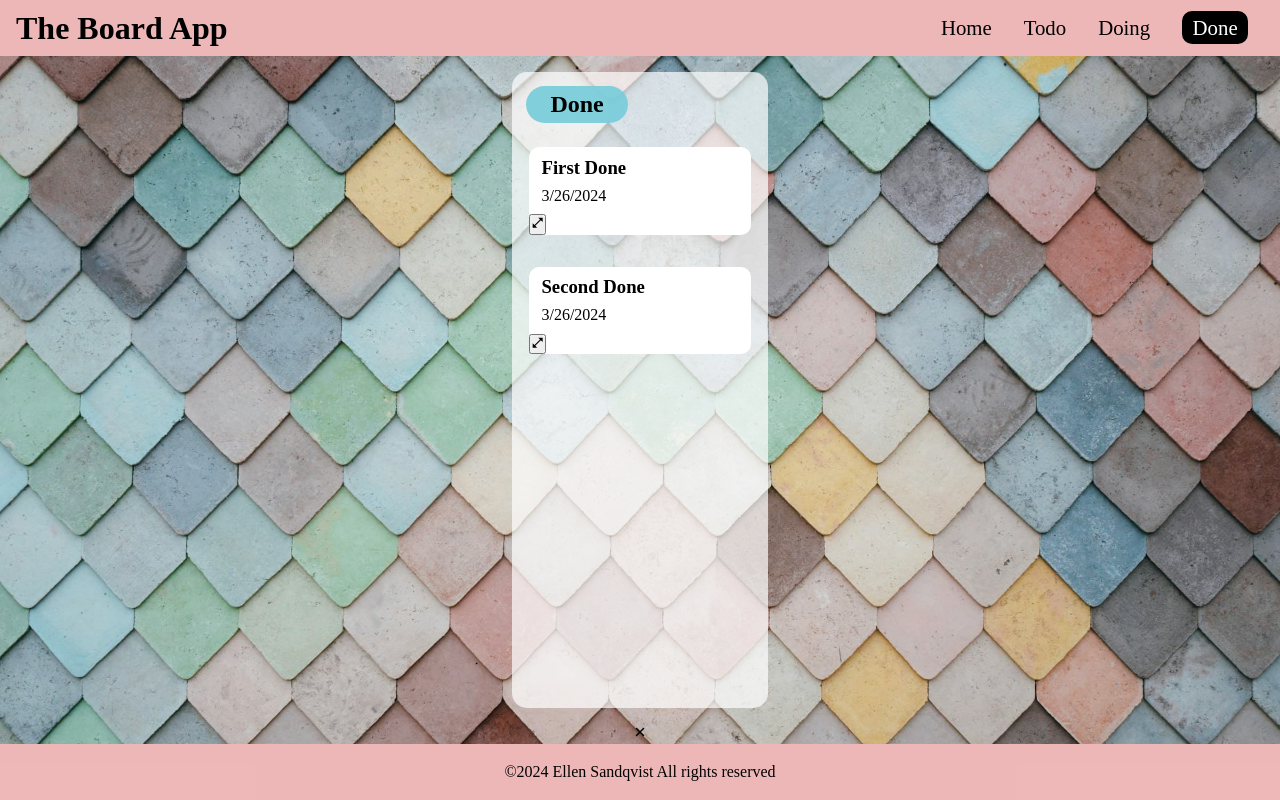
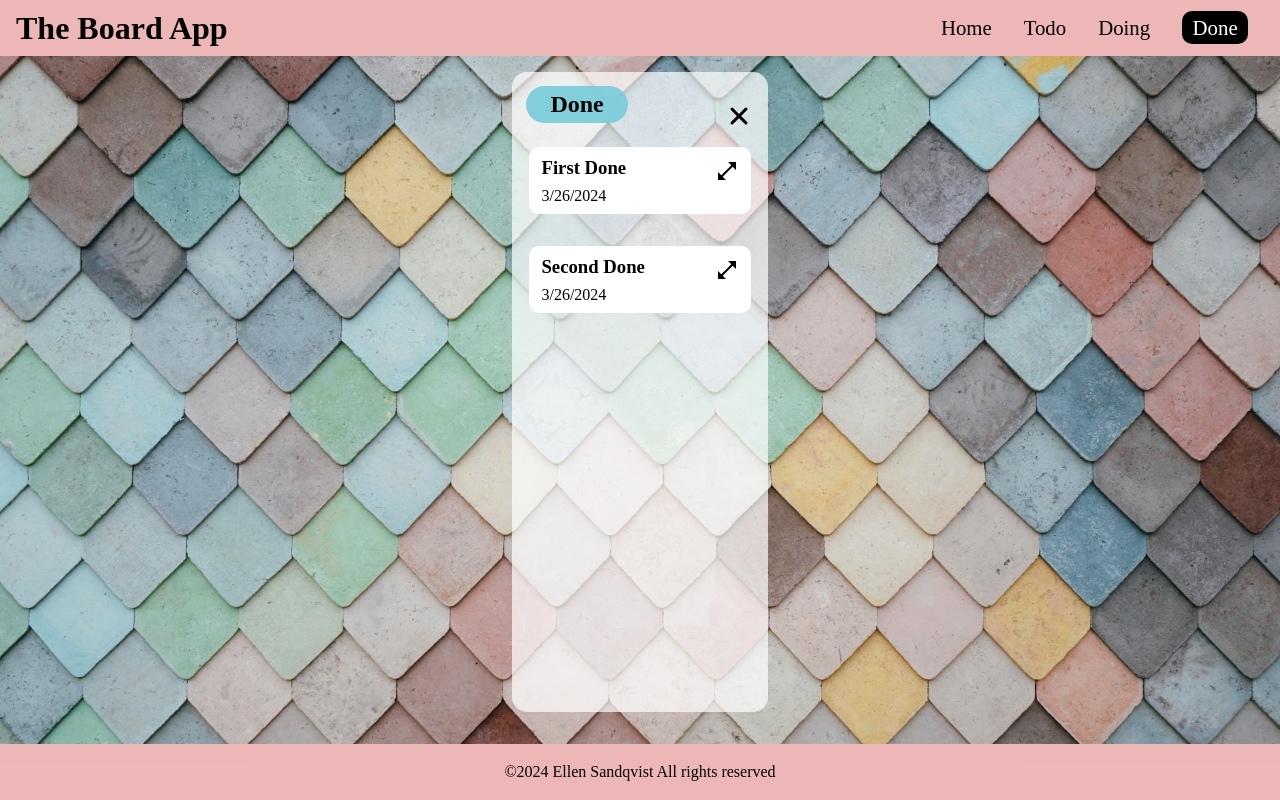
Before and after one commit to EllenSandqvist/Kanban, a React (Vite) app: page /done in a window 1280 px wide. Built offline with nearby package versions, Linux system fonts and the light colour scheme.

Commit message:
worked on styling buttons, the task modal, icon for opening task modal

```diff
--- a/src/index.css
+++ b/src/index.css
@@ -111,15 +111,18 @@ footer {
   background-color: rgba(0, 0, 0, 0.5);
 }
 
+.modal-content h2 {
+  font-size: 1.3rem;
+}
+
 .modal-task-heading {
   font-size: 2rem;
-  padding: 0 0.4em;
+  padding: 0.2em 0.4em;
   border: none;
   font-weight: bold;
-}
-
-.modal-content h2 {
-  font-size: 1.3rem;
+  margin-top: 0.5em;
+  border: 1px solid rgb(231, 207, 215);
+  border-radius: 10px;
 }
 
 .modal-task-info,
@@ -132,8 +135,10 @@ footer {
 }
 
 .modal-task-info {
+  width: 100%;
   border: 1px solid rgb(231, 207, 215);
   background-color: mistyrose;
+  margin-bottom: 1em;
 }
 
 .label-hidden {
@@ -168,9 +173,9 @@ footer {
   background-color: transparent;
 }
 
-.button-close:hover {
+.IoClose:hover {
   scale: 1.2;
-  color: red;
+  fill: red;
 }
 
 /* --- Add Buttons --- */
@@ -196,17 +201,21 @@ footer {
   width: 48px;
   height: 48px;
   font-size: 1.6rem;
-  position: absolute;
-  bottom: 3px;
-  right: 3px;
-  border: none;
   background-color: transparent;
+  border: 2px solid #000;
+  border-radius: 10px;
 }
 
 .trash:hover {
-  border: 2px solid rgb(155, 27, 27);
-  border-radius: 10px;
+  border: 3px solid rgb(155, 27, 27);
   box-shadow: 1px 1px 2px rgba(0, 0, 0, 0.5);
+}
+
+.task-modal-buttons {
+  width: 100%;
+  display: flex;
+  align-items: center;
+  justify-content: space-between;
 }
 
 /******** COLUMNS **********/
@@ -243,7 +252,6 @@ footer {
   margin: 0.5em auto;
   border-radius: 10px;
   position: relative;
-  z-index: 1;
 }
 
 .task-card-info {
@@ -252,4 +260,33 @@ footer {
   flex-grow: 1;
   padding: 0.6em 0.8em;
   gap: 0.5em;
+  margin-right: 40px;
 }
+
+.open-task-btn {
+  position: absolute;
+  display: flex;
+  align-items: center;
+  justify-content: center;
+  background-color: white;
+  border-radius: 10px;
+  border: none;
+  width: 48px;
+  height: 48px;
+  font-size: 1.5rem;
+  top: 0px;
+  right: 0px;
+}
+
+.open-task-btn:hover {
+  background-color: rgb(237, 226, 226);
+  border: 2px solid rgb(84, 91, 98);
+}
+
+/******** SINGLE COLUMN VUE **********/
+.close-link {
+  position: absolute;
+  font-size: 2rem;
+  top: 100px;
+  right: 41%;
+}
```
